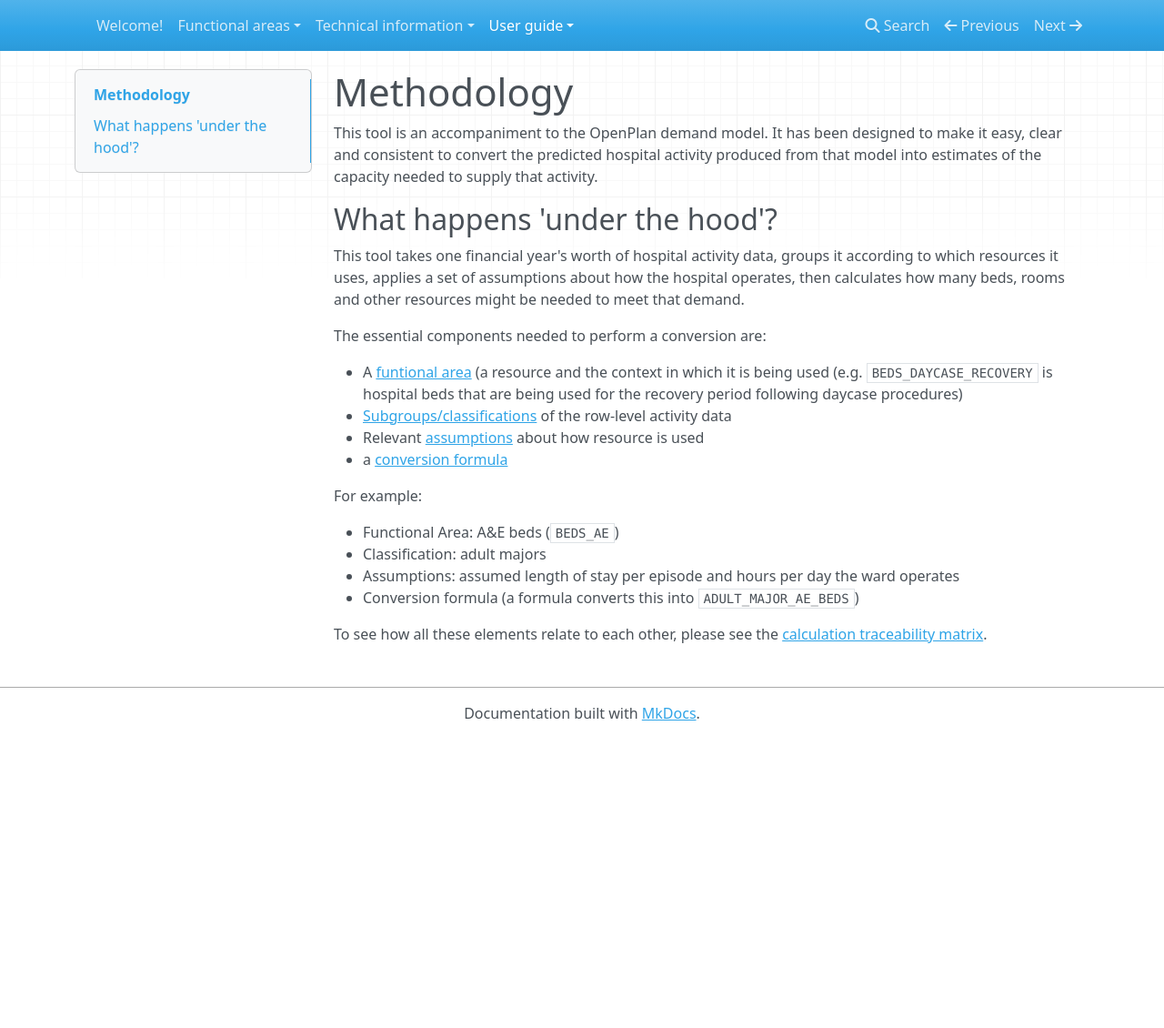
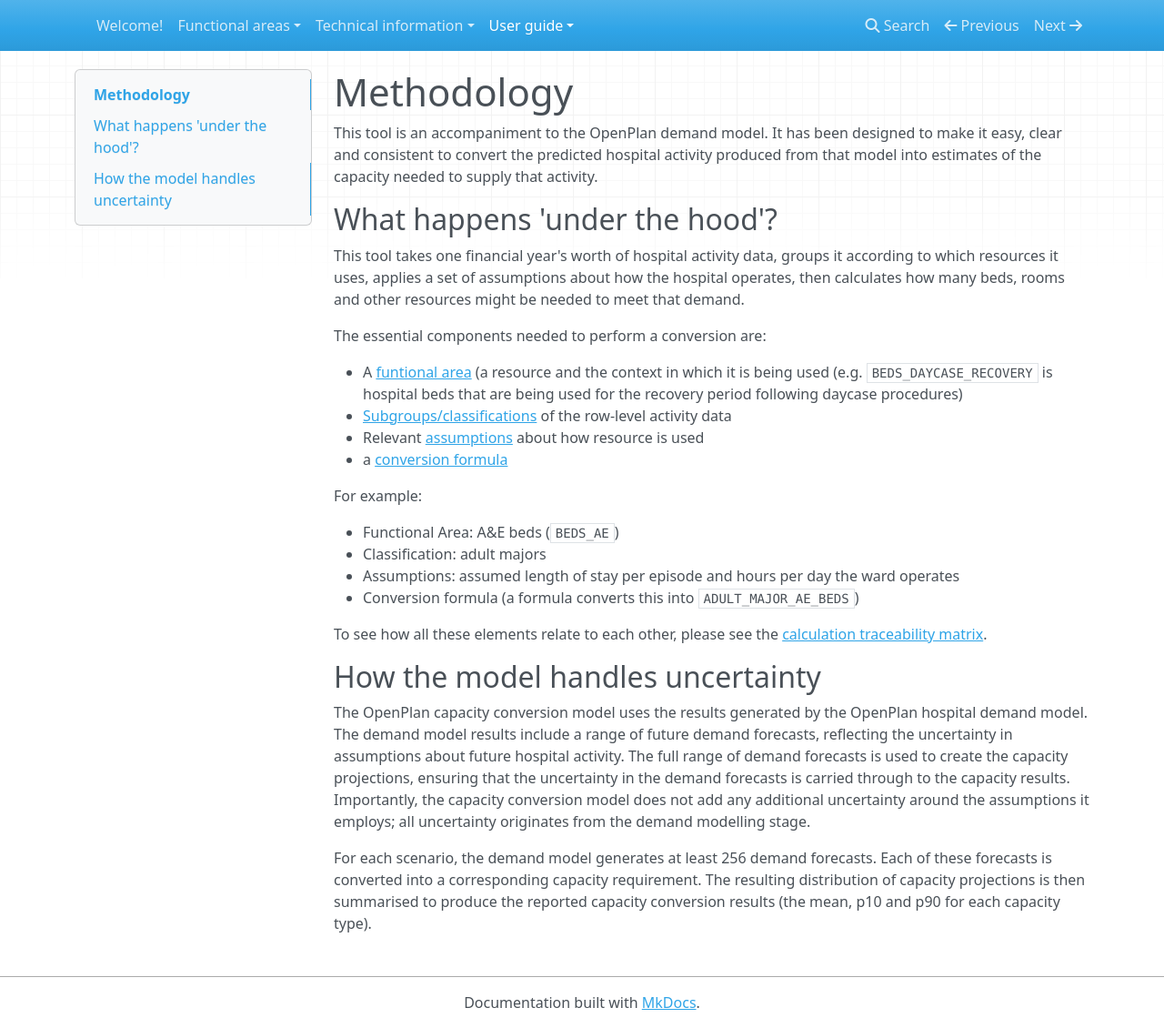
Before and after one commit to The-Strategy-Unit/open-plan-docs, an MkDocs documentation site: the page built from docs/user-guide/methodology.md, in a window 1280 px wide and 1130 px high. Shown: the whole window at 91% size. Built offline with MkDocs 1.6.1, drawn with Linux system fonts in a browser that asks for light colours; nearby versions of some CDN libraries; comment, search, counter and statistics services are not loaded.

Commit message:
Add para on uncertainty to the methodology page

```diff
--- a/docs/user-guide/methodology.md
+++ b/docs/user-guide/methodology.md
@@ -33,3 +33,23 @@ For example:
 
 To see how all these elements relate to each other, please see the
 [calculation traceability matrix](../technical-information/calculation-traceability-matrix.md).
+
+
+## How the model handles uncertainty
+
+The OpenPlan capacity conversion model uses the results generated by the OpenPlan
+hospital demand model.
+The demand model results include a range of future demand forecasts, reflecting
+the uncertainty in assumptions about future hospital activity.
+The full range of demand forecasts is used to create the capacity projections,
+ensuring that the uncertainty in the demand forecasts is carried through to the
+capacity results.
+Importantly, the capacity conversion model does not add any additional uncertainty
+around the assumptions it employs; all uncertainty originates from the demand
+modelling stage.
+
+For each scenario, the demand model generates at least 256 demand forecasts.
+Each of these forecasts is converted into a corresponding capacity requirement.
+The resulting distribution of capacity projections is then summarised to produce
+the reported capacity conversion results (the mean, p10 and p90 for each capacity
+type).
```
